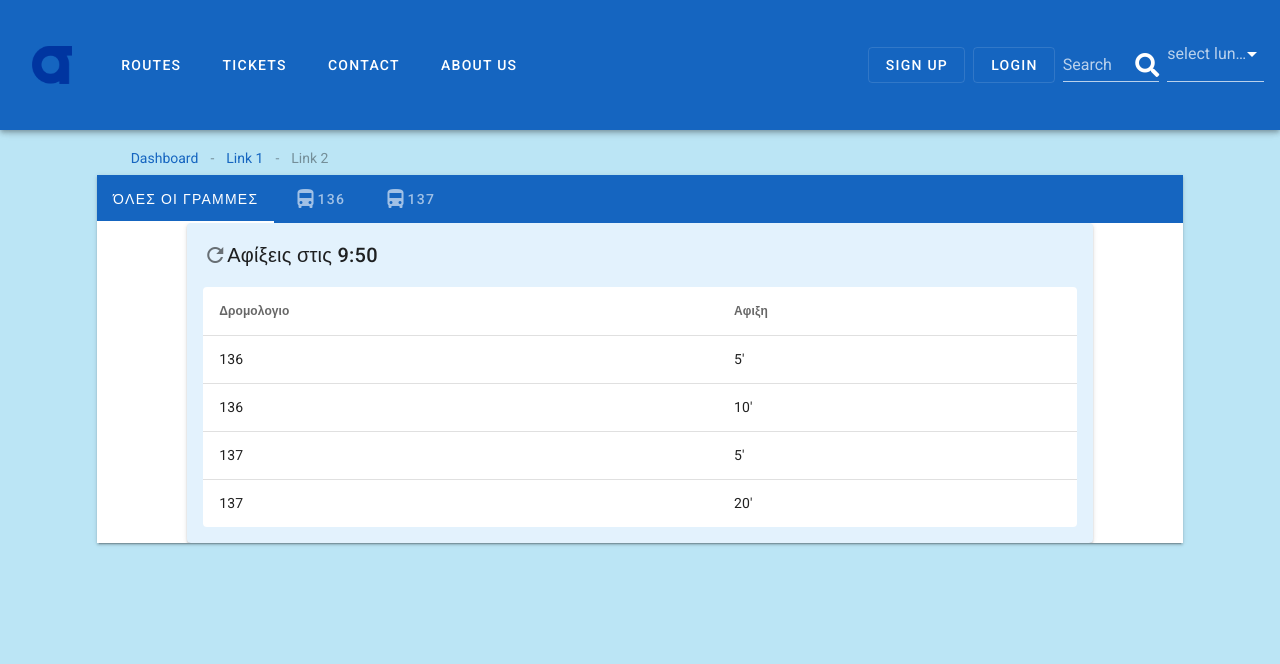
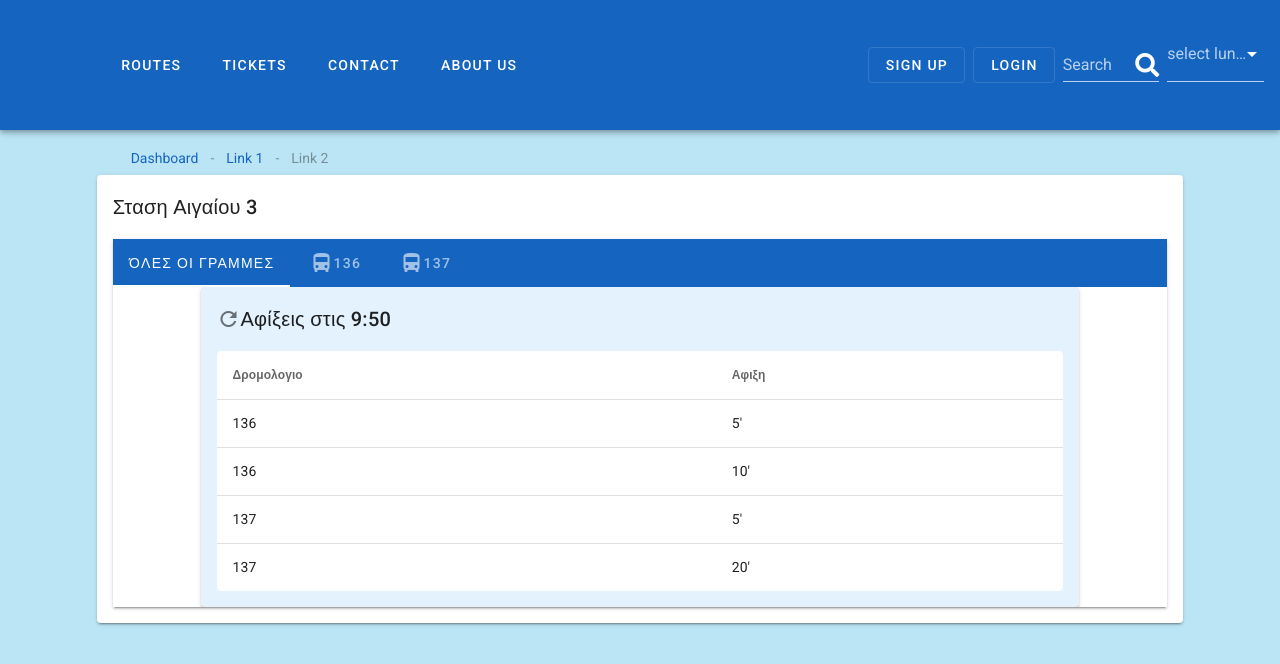
Before and after one commit to giatrakosg/eam3, a Vue app: page /stop/1 in a window 1280 px wide. Shown: the top 664 px of the page. Built offline with nearby package versions, Linux system fonts and the light colour scheme.

Commit message:
add stop title

```diff
--- a/src/views/StopPage.vue
+++ b/src/views/StopPage.vue
@@ -5,7 +5,12 @@
         <v-spacer></v-spacer>
       </v-flex>
       <v-flex sm10 md10 lg10>
-        <StopTab />
+        <v-card>
+          <v-card-title >Σταση Αιγαίου 3</v-card-title>
+          <v-card-text>
+            <StopTab />
+          </v-card-text>
+        </v-card>
       </v-flex>
       <v-flex sm1 md1 lg1>
         <v-spacer></v-spacer>
```
